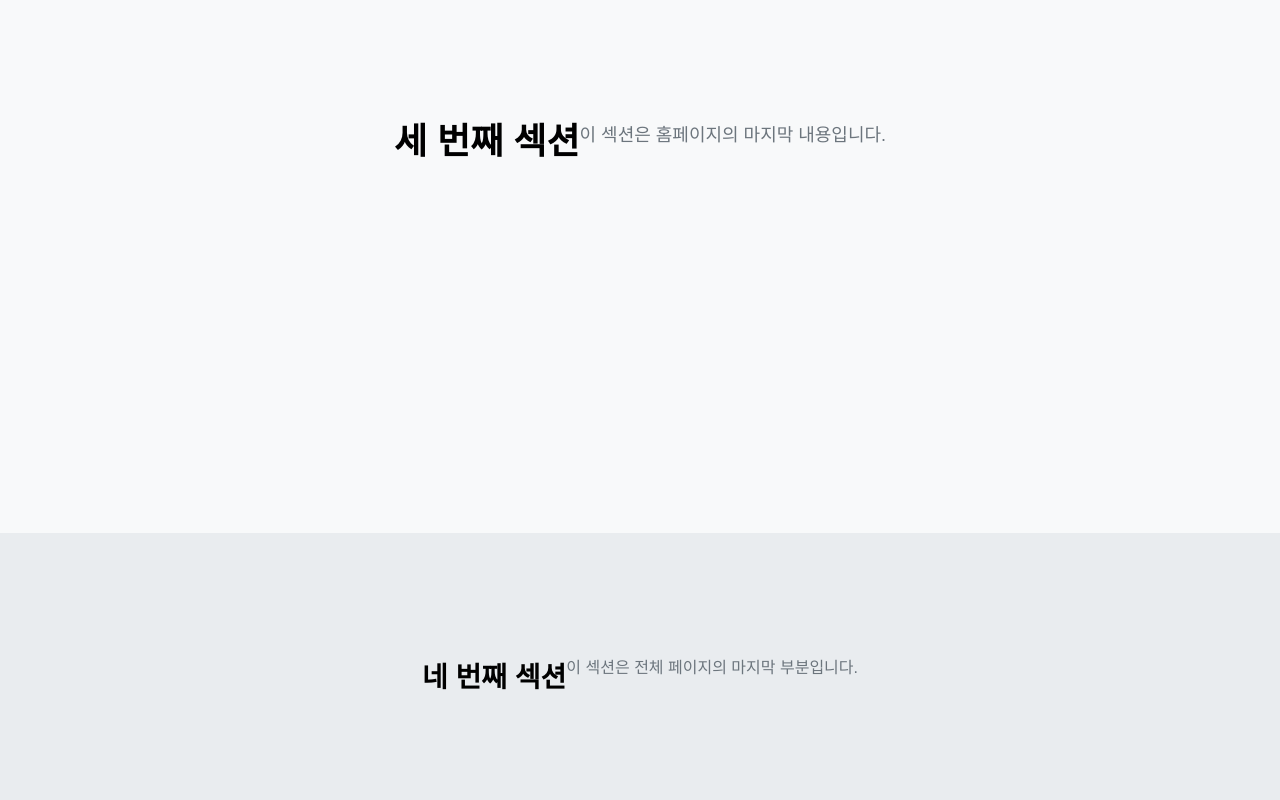
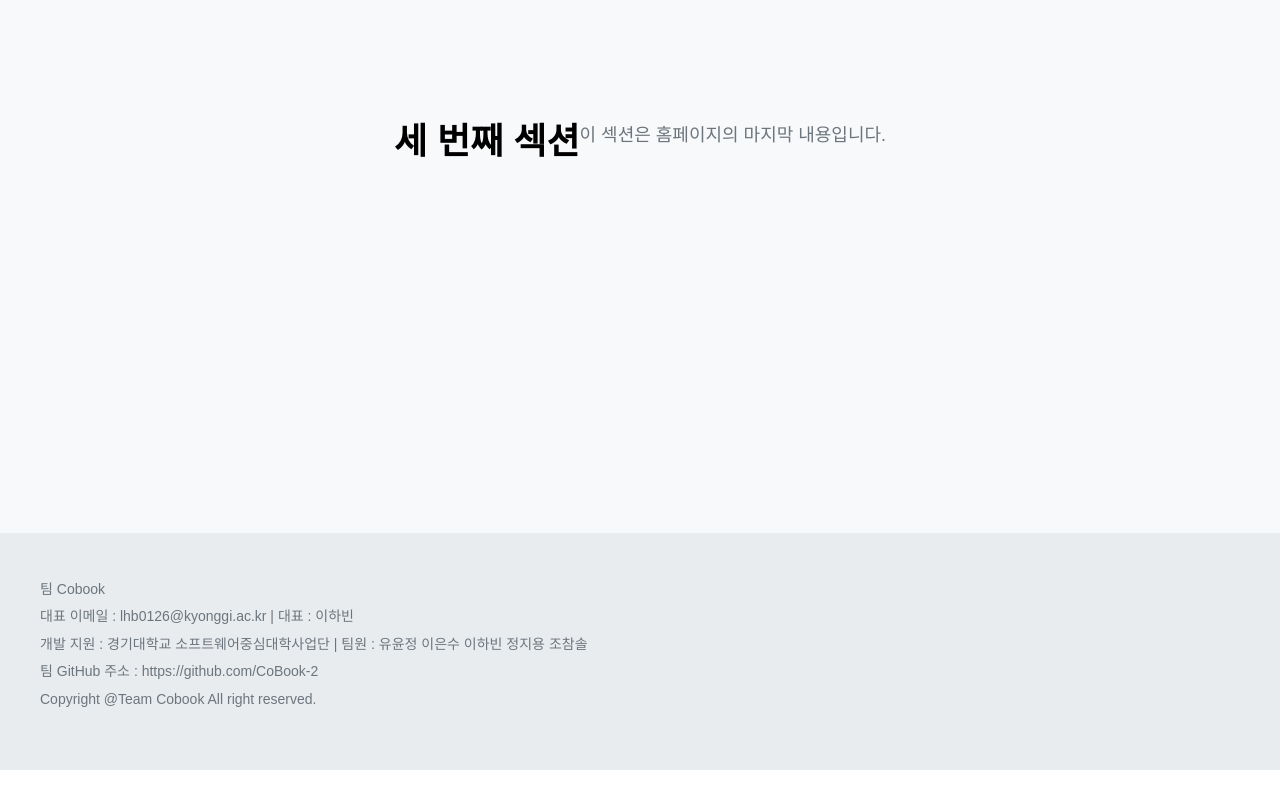
Before and after one commit to CoBook-2/CoBook-FE, a Next.js app: page / in a window 1280 px wide. Shown: the part 1927-2727 px from the top of the page. After the commit the page ends 2697 px from the top, so only its background shows below. Built offline with nearby package versions, Linux system fonts and the light colour scheme.

Commit message:
홈페이지 4번째 섹션 완료

```diff
--- a/package.json
+++ b/package.json
@@ -12,7 +12,8 @@
     "next": "14.2.18",
     "pretendard": "^1.3.9",
     "react": "^18",
-    "react-dom": "^18"
+    "react-dom": "^18",
+    "react-icons": "^5.3.0"
   },
   "devDependencies": {
     "@types/node": "^20",
--- a/src/pages/index.module.css
+++ b/src/pages/index.module.css
@@ -57,6 +57,18 @@
   background-color: #005bb5;
 }
 
+/* 첫 번째 컨테이너 애니메이션 */
+.mainText {
+  opacity: 0;
+  transform: translateY(-20px);
+  transition: opacity 0.3s ease, transform 0.3s ease;
+}
+
+.mainText.visible {
+  opacity: 1;
+  transform: translateY(0);
+}
+
 /* 두 번째 섹션 */
 .programIntroductionSection {
   background-color: #f8f9fa;
@@ -97,19 +109,46 @@
 
 /* 네 번째 섹션 */
 .footerSection {
-  height: 33.33vh; /* 전체 높이의 1/3 */
+  height: auto; /* 높이 조정 */
   background-color: #e9ecef;
+  padding: 40px 20px; /* 적절한 패딩 추가 */
   display: flex;
+  flex-direction: column;
   justify-content: center;
   align-items: center;
+  color: #6c757d; /* 텍스트 색상 */
+  font-size: 14px; /* 기본 폰트 크기 */
+  line-height: 1.6;
 }
 
-.footerSection h3 {
-  font-size: 28px;
-  margin-bottom: 10px;
+.footerContent {
+  width: 100%;
+  max-width: 1200px; /* 중앙 정렬 및 최대 너비 설정 */
 }
 
-.footerSection p {
-  font-size: 16px;
-  color: #6c757d;
+.footerTop {
+  text-align: left;
+  margin-bottom: 20px;
 }
+
+.footerTop p {
+  margin: 5px 0; /* 텍스트 간 간격 조정 */
+}
+
+/* 링크 스타일링 */
+.footerLink {
+  color: inherit; /* 부모 요소의 색상을 따름 */
+  text-decoration: none; /* 밑줄 제거 */
+}
+
+.footerLink:visited {
+  color: inherit; /* 방문 후에도 색상이 변하지 않음 */
+}
+
+.footerLink:hover {
+  text-decoration: underline; /* 마우스 오버 시 밑줄 표시 */
+}
+
+.footerLink:active {
+  color: inherit; /* 클릭 중에도 색상이 변하지 않음 */
+}
--- a/src/pages/index.tsx
+++ b/src/pages/index.tsx
@@ -1,10 +1,11 @@
 import HomeHeaderBar from "@/components/homeHeaderBar";
 import styles from "./index.module.css";
-import { useState } from "react";
+import { useState, useEffect } from "react";
 import LoginRequestModal from "./modal/login/loginRequestModal";
 
 export default function Home(): JSX.Element {
   const [isLoginModalOpen, setIsLoginModalOpen] = useState(false);
+  const [showMainText, setShowMainText] = useState(false);
 
   // 로그인 모달 열기
   const openLoginModal = () => {
@@ -16,13 +17,26 @@ export default function Home(): JSX.Element {
     setIsLoginModalOpen(false);
   };
 
+  // 텍스트와 화살표 애니메이션 타이밍 설정
+  useEffect(() => {
+    const textTimer = setTimeout(() => setShowMainText(true), 200);
+
+    return () => {
+      clearTimeout(textTimer);
+    };
+  }, []);
+
   return (
     <>
       <HomeHeaderBar />
       <div className={styles.container}>
         {/* 첫 번째 컨테이너 */}
         <section className={styles.mainSection}>
-          <div className={styles.mainText}>
+          <div
+            className={`${styles.mainText} ${
+              showMainText ? styles.visible : ""
+            }`}
+          >
             <h1>
               예산관리를
               <br />
@@ -51,8 +65,28 @@ export default function Home(): JSX.Element {
 
         {/* 네 번째 컨테이너 */}
         <section className={styles.footerSection}>
-          <h3>네 번째 섹션</h3>
-          <p>이 섹션은 전체 페이지의 마지막 부분입니다.</p>
+          <div className={styles.footerContent}>
+            <div className={styles.footerTop}>
+              <p>팀 Cobook</p>
+              <p>대표 이메일 : lhb0126@kyonggi.ac.kr | 대표 : 이하빈</p>
+              <p>
+                개발 지원 : 경기대학교 소프트웨어중심대학사업단 | 팀원 : 유윤정
+                이은수 이하빈 정지용 조참솔
+              </p>
+              <p>
+                팀 GitHub 주소 :{" "}
+                <a
+                  href="https://github.com/CoBook-2"
+                  target="_blank"
+                  rel="noopener noreferrer"
+                  className={styles.footerLink}
+                >
+                  https://github.com/CoBook-2
+                </a>
+              </p>
+              <p>Copyright @Team Cobook All right reserved.</p>
+            </div>
+          </div>
         </section>
       </div>
 
```
Also changed, not shown: 1 other file (tests, documents, lock files or other folders).
